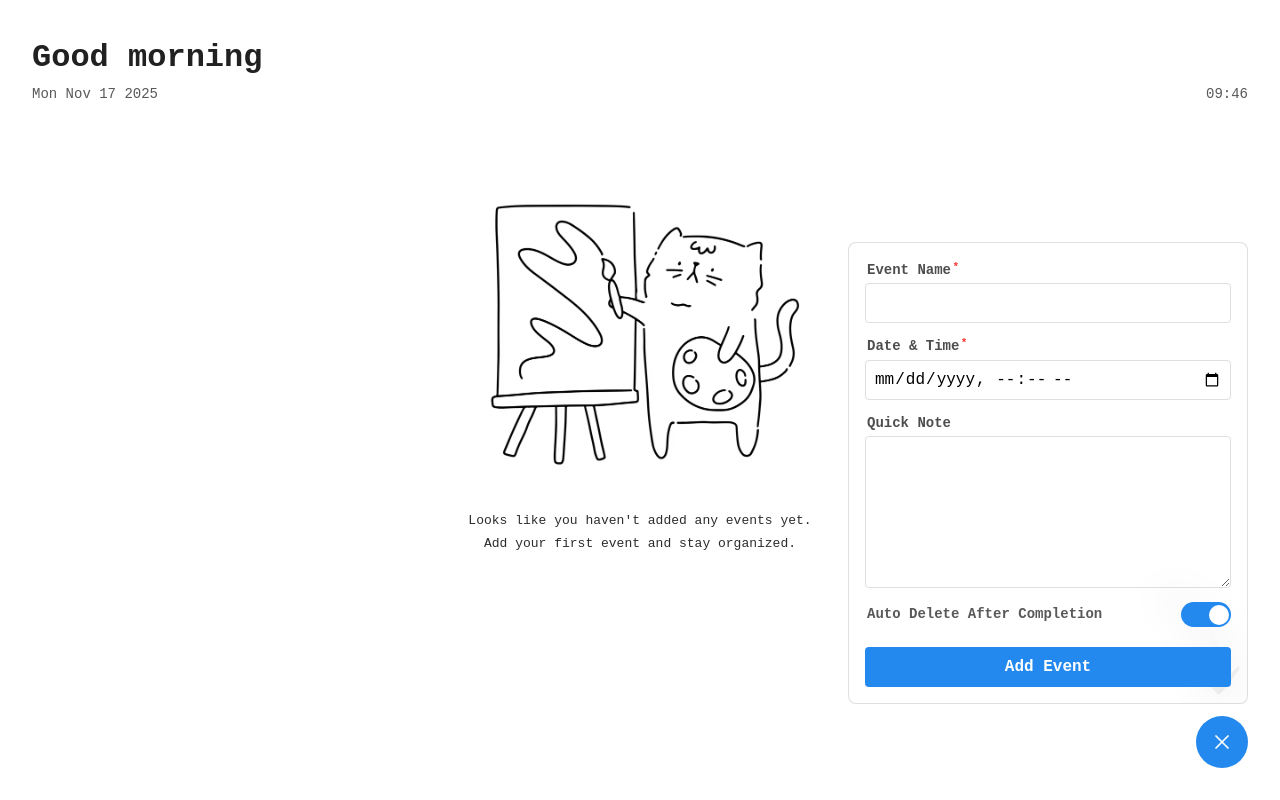
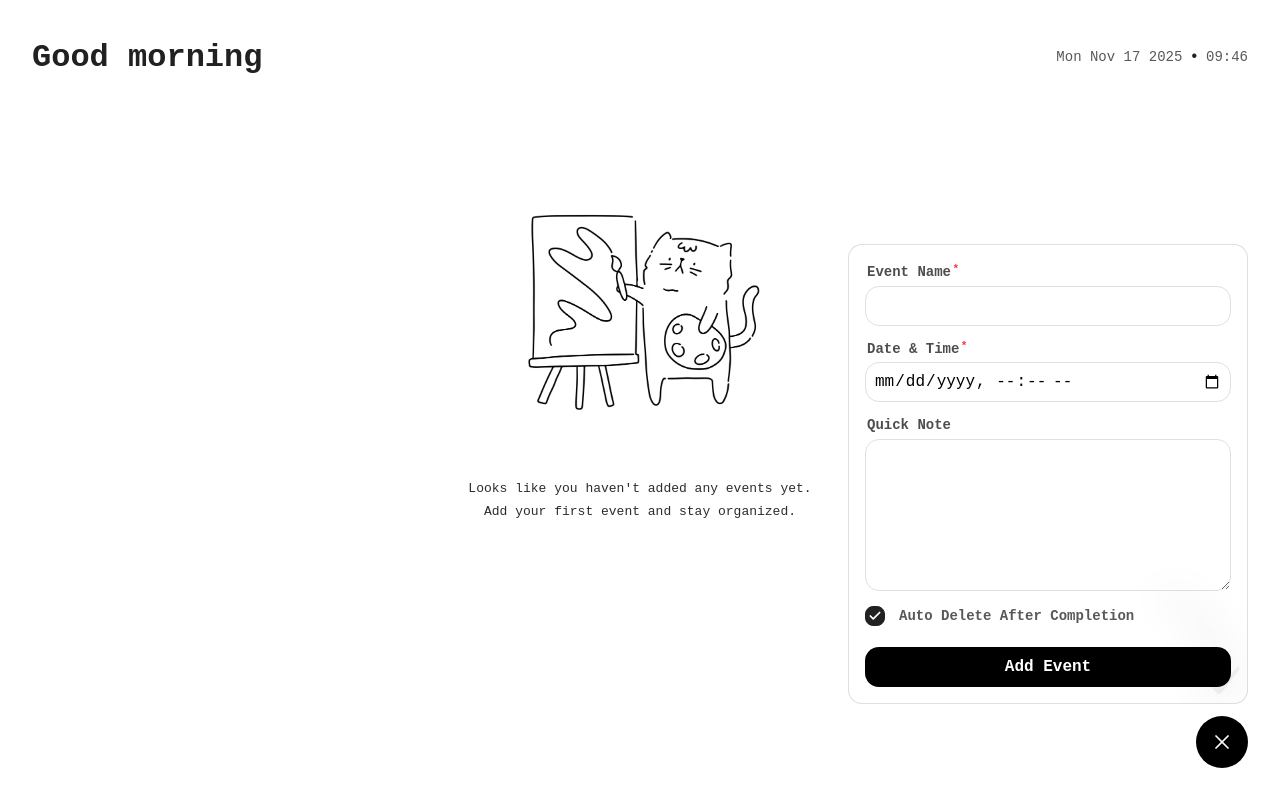
Before and after one commit to srkhushal/TimeLine, a React (Vite) app: page / in a window 1280 px wide. Both pictures are taken after a click on the button 1222 px from the left and 742 px from the top of the page. Built offline with nearby package versions, Linux system fonts and the light colour scheme; a web font is replaced by a local one.

Commit message:
improvement: ux and design consistency

```diff
--- a/src/components/Switch.jsx
+++ b/src/components/Switch.jsx
@@ -1,13 +1,17 @@
+export default function Switch({ isChecked }) {
+    return (
+        <div
+            className="checkbox-container"
+            style={{
+                background: isChecked ? "var(--text)" : "var(--bg)",
+                color: isChecked ? "var(--bg)" : "var(--text)",
+                border: isChecked ? "1px solid var(--text)" : "1px solid rgb(128 128 128 /0.5)"
+            }}>
+            {
+                !isChecked ? '' :
+                    <svg xmlns="http://www.w3.org/2000/svg" style={{ marginTop: '1px' }} width="14" height="14" viewBox="0 0 24 24" fill="none" stroke="currentColor" strokeWidth="3" strokeLinecap="round" strokeLinejoin="round" className="lucide lucide-check-icon lucide-check"><path d="M20 6 9 17l-5-5" /></svg>
+            }
 
-const Switch = ({ isChecked, setIsChecked }) => {
-
-    return (
-        <div className="switch-container">
-            <div className={`switch ${isChecked ? 'checked' : ''}`}>
-                <div className="switch-handle"></div>
-            </div>
         </div>
-    );
+    )
 };
-
-export default Switch;
--- a/src/index.css
+++ b/src/index.css
@@ -7,7 +7,7 @@
   --offset: 2rem;
   --bg: light-dark(white, #000);
   --text: light-dark(#212121, #fafafa);
-  --accent: light-dark(rgb(35, 137, 239), rgb(133, 194, 255));
+  --accent: light-dark(black, white);
   --subtle: light-dark(white, rgb(14 14 14));
   --font: GoogleSansCode, monospace
 }
--- a/src/pages/Home/Home.jsx
+++ b/src/pages/Home/Home.jsx
@@ -1,6 +1,6 @@
 import { useCallback, useEffect, useMemo, useState } from "react";
 import { useDevice, useUser } from "../../providers";
-import Switch from "../../components/Switch";
+
 import zs1 from "../../assets/images/zerostate1.avif";
 import zs2 from "../../assets/images/zerostate2.avif";
 import zs3 from "../../assets/images/zerostate3.avif";
@@ -8,6 +8,7 @@ import zs4 from "../../assets/images/zerostate4.avif";
 import zs5 from "../../assets/images/zerostate5.avif";
 import zs6 from "../../assets/images/zerostate6.avif";
 import arrow from "../../assets/images/arrow.svg";
+import Switch from "../../components/Switch.jsx";
 
 export function Home() {
     return (
@@ -40,19 +41,23 @@ const Greeting = () => {
     const pad = (num) => String(num).padStart(2, "0");
 
     return (
-        <div>
+        <div style={{ display: "flex", flexWrap: 'wrap', width: '100%', justifyContent: 'space-between', alignItems: 'center' }}>
             <h1>{greeting}</h1>
 
             <div style={{
                 display: 'flex',
                 flexWrap: 'wrap',
-                width: '100%',
-                justifyContent: 'space-between'
+                alignItems: "center",
+                justifyContent: 'space-between',
+                gap: '7px'
             }}>
                 <span style={{
                     fontSize: "14px", opacity: 0.75
                 }}>
                     {time.toDateString()}
+                </span>
+                <span>
+                    {"•"}
                 </span>
                 <span style={{
                     fontSize: "14px", opacity: 0.75
@@ -112,7 +117,7 @@ const AddNewEvent = () => {
             label: "",
             note: "",
         });
-        setIsChecked(false);
+        setIsChecked(true);
         setShowAddEvent(false);
     }
     return (
@@ -156,11 +161,14 @@ const AddNewEvent = () => {
                             </div>
                         </label>
 
-                        <div onClick={() => {
-                            setIsChecked(p => !p)
-                        }} style={{ display: 'flex', justifyContent: 'space-between', alignItems: 'center', gap: '1rem', marginBlock: '0.125rem 0.5rem' }}>
-                            <span style={{ fontSize: '14px', opacity: 0.75 }} className="input-label">Auto Delete After Completion</span>
-                            <Switch isChecked={isChecked} setIsChecked={setIsChecked} />
+                        <div style={{ display: 'flex', justifyContent: 'start', alignItems: 'center', gap: '12px', marginBlock: '0.125rem 0.5rem' }}>
+                            <div style={{ transition: 'none', background: 'none' }}
+                                onClick={() => {
+                                    setIsChecked(p => !p)
+                                }}>
+                                <Switch isChecked={isChecked} />
+                            </div>
+                            <span style={{ fontSize: '14px', opacity: 0.75, cursor: "default", userSelect: "none" }} className="input-label">Auto Delete After Completion</span>
                         </div>
 
 
@@ -395,7 +403,7 @@ const EventList = () => {
                                 hideCompleted: !p?.settings?.hideCompleted
                             }
                         }))
-                    }} style={{ userSelect: "none", marginTop: '16px', fontSize: '11px', opacity: 1, marginLeft: '6px', fontFamily: "monospace", cursor: "pointer" }}>
+                    }} style={{ userSelect: "none", marginTop: '16px', fontSize: '11px', opacity: 1, marginLeft: '6px', fontFamily: "monospace" }}>
                         [{hideCompleted ? "Unhide" : "Hide"} Completed]
                     </span>
                 }
@@ -435,7 +443,6 @@ const EventList = () => {
                                 {!item.autoDelete ? "" : <div className="event-date">#autoDelete</div>}
                                 {
                                     ((showDelete.id === item.id) && showDelete.state) ? <button
-                                        style={{ cursor: "pointer" }}
                                         className={device?.type?.isMobile ? "delete-event-btn" : "delete-event-icon"}
                                         onClick={() => handleDelete(item.id)}
                                     >
@@ -508,7 +515,6 @@ const commonStyle = {
     justifyContent: "center",
     alignItems: "center",
     borderRadius: "14px",
-    cursor: "pointer",
 };
 
 const SortIcon = ({ dir = "asc", onClick, mode = "label" }) => {
--- a/src/styles/form.css
+++ b/src/styles/form.css
@@ -31,7 +31,7 @@ form.addNewEvent {
     border: 1px solid rgb(128 128 128 /0.25);
     width: min(400px, 92dvw);
     padding: 1rem;
-    border-radius: 8px;
+    border-radius: 14px;
     position: fixed;
     bottom: 6rem;
     z-index: 2;
@@ -59,7 +59,7 @@ form.addNewEvent {
     align-items: stretch;
     justify-content: stretch;
     border: 1.5px solid rgb(128 128 128 /0.25);
-    border-radius: 4px;
+    border-radius: 14px;
     transition: all 50ms;
 }
 
@@ -119,7 +119,6 @@ textarea.event-input {
     border: none !important;
     outline: none !important;
     background: var(--accent);
-    cursor: pointer;
     transition: all 50ms;
 
     &:hover {
@@ -145,89 +144,23 @@ input.add-event {
     color: var(--bg);
     border: none;
     border-radius: 50%;
+    z-index: 2;
     cursor: pointer;
-    z-index: 2;
 
     svg {
         /* opacity: 0.75; */
     }
 }
 
-
-
-
-
-/*----------------- Switch-------------------------- */
-
-:root {
-    color-scheme: light dark;
-    --accent: light-dark(dodgerblue, rgb(32 205 32));
-    --switch-bg: light-dark(rgb(210 210 210), rgb(50 50 50));
-    --switch-i-bg: light-dark(white, white);
-    --size: 24px;
-}
-
-.switch-container {
-    display: inline-block;
-    cursor: pointer;
-}
-
-.switch {
-    width: 50px;
-    height: 25px;
-    background-color: #ccc;
-    border-radius: 25px;
-    position: relative;
-    transition: background-color 0.3s ease;
-}
-
-.switch.checked {
-    background-color: var(--accent);
-    /* Green for checked state */
-}
-
-.switch-handle {
+.checkbox-container {
     width: 20px;
     height: 20px;
-    background-color: white;
-    border-radius: 50%;
-    position: absolute;
-    top: 2.5px;
-    left: 2px;
-    transition: left 0.3s ease;
+    border: 1px solid rgb(128 128 128 /0.5);
+    border-radius: 8px;
+    display: flex;
+    justify-content: center;
+    align-items: center;
+    cursor: pointer;
+    transition: all 75ms;
+    user-select: none;
 }
-
-.switch.checked .switch-handle {
-    left: 28px;
-}
-
-@keyframes btnMomentumOn {
-    0% {
-        transform: translate(-5%, 0);
-    }
-
-    33% {
-        transform: translate(5%, 0);
-    }
-
-    100% {
-        transform: translate(0, 0);
-    }
-}
-
-@keyframes btnMomentumOff {
-    0% {
-        transform: translate(5%, 0);
-    }
-
-    33% {
-        transform: translate(-5%, 0);
-    }
-
-    100% {
-        transform: translate(0, 0);
-    }
-}
-
-
-/* ------------------------------------ */
--- a/src/styles/home.css
+++ b/src/styles/home.css
@@ -92,7 +92,7 @@
     border-color: light-dark(#ddd, #333);
     /* border-color: light-dark(rgba(30, 143, 255, 0.85), rgba(30, 143, 255, 0.31)); */
 
-    border-radius: 8px;
+    border-radius: 14px;
     max-width: fit-content;
     justify-content: space-between;
     position: relative;
@@ -172,7 +172,7 @@ span.completed {
     font-family: var(--font);
     background: var(--text);
     color: var(--bg);
-    cursor: pointer !important;
+
 
     &:hover {
         background: light-dark(rgba(255, 30, 30, 0.185), rgba(255, 30, 30, 0.231));
@@ -212,10 +212,19 @@ span.completed {
     margin-inline: auto;
 }
 
+.zero-events-image-container {
+    width: 100%;
+    display: flex;
+    justify-content: center;
+    align-items: center;
+
+}
+
 .zero-state-image {
     margin-top: 2rem;
-    width: 100%;
+    margin-inline: auto;
     height: 300px;
+    max-width: 300px;
     object-fit: contain;
     filter: invert(0);
 }
```
